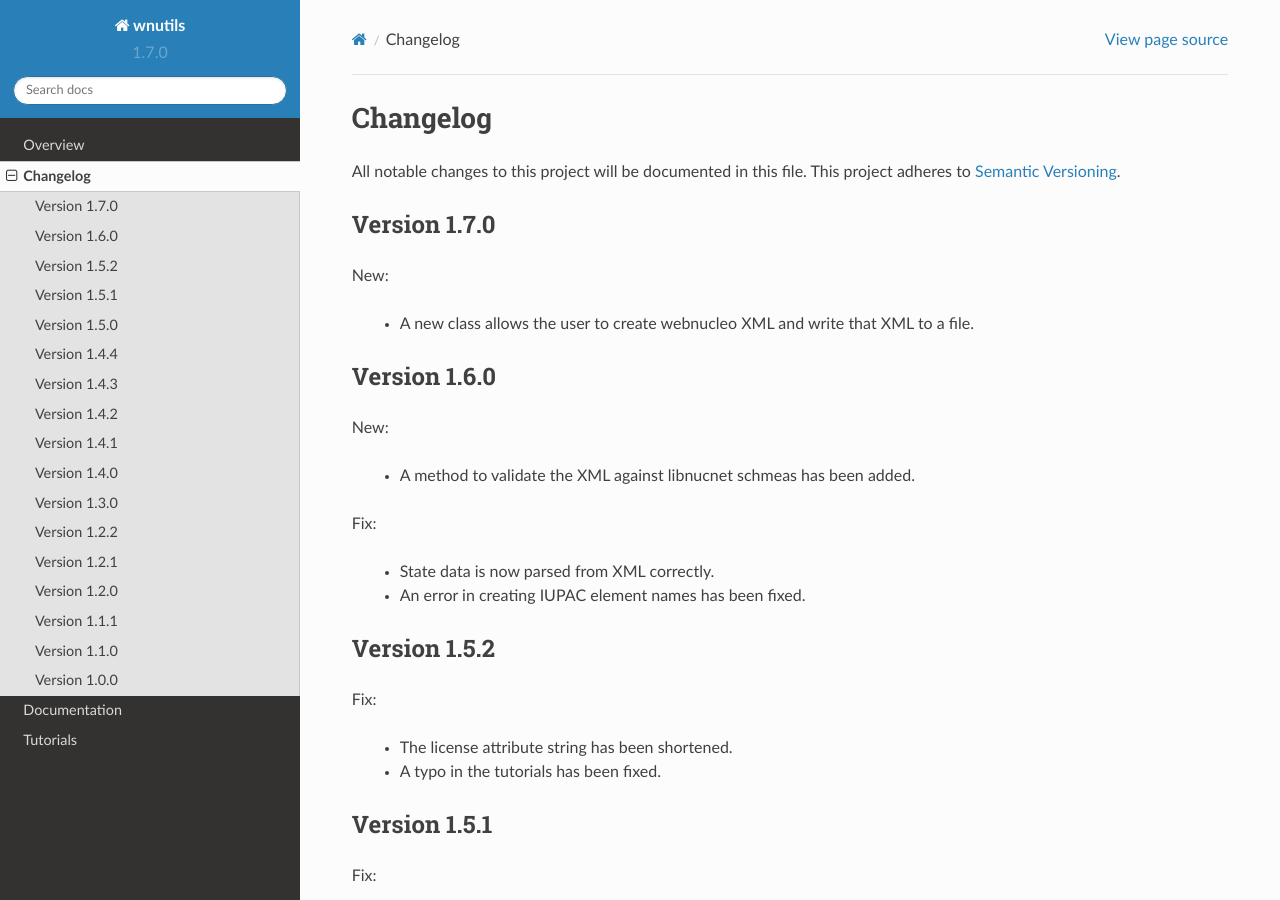
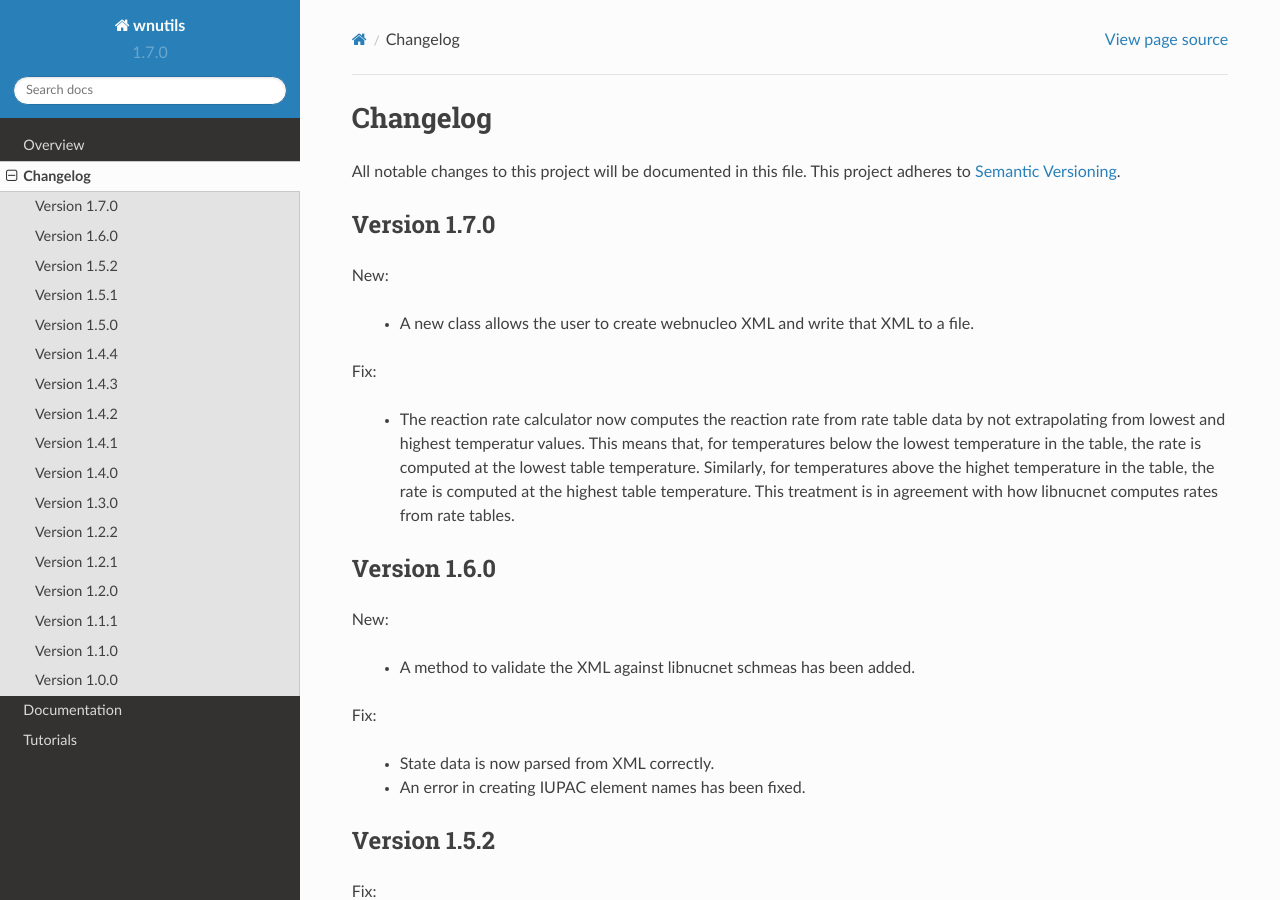
Before and after one commit to mbradle/wnutils, a Sphinx documentation site: the page built from doc/source/changelog.rst, in a window 1280 px wide and 900 px high. Built offline with Sphinx 7.4.7 and the Read the Docs theme 2.0.0, drawn with Linux system fonts in a browser that asks for light colours.

Commit message:
Do not extrapolate in rate table calculations.

```diff
--- a/doc/source/changelog.rst
+++ b/doc/source/changelog.rst
@@ -11,6 +11,17 @@ New:
 
   * A new class allows the user to create webnucleo XML and write that XML
     to a file.
+
+Fix:
+
+  * The reaction rate calculator now computes the reaction rate from
+    rate table data by not extrapolating from lowest and highest temperatur
+    values.  This means that, for temperatures below the lowest temperature
+    in the table, the rate is computed at the lowest table temperature.
+    Similarly, for temperatures above the highet temperature in the
+    table, the rate is computed at the highest table temperature.  This
+    treatment is in agreement with how libnucnet computes rates from rate
+    tables.
 
 Version 1.6.0
 -------------
```
Also changed, not shown: 1 other file.
